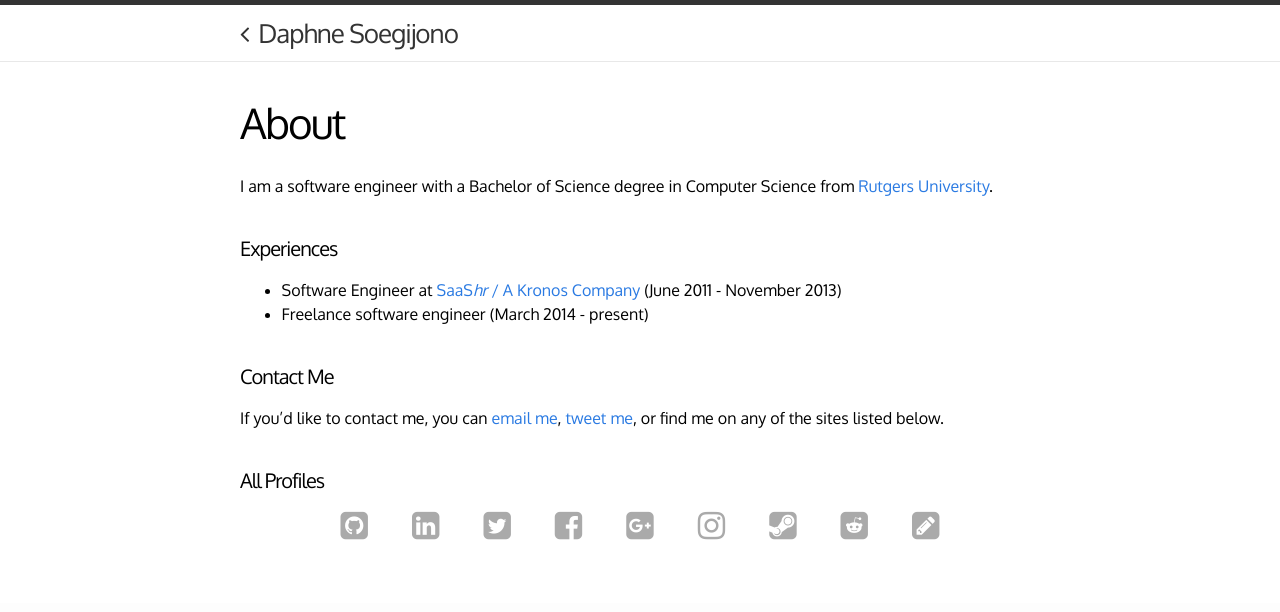
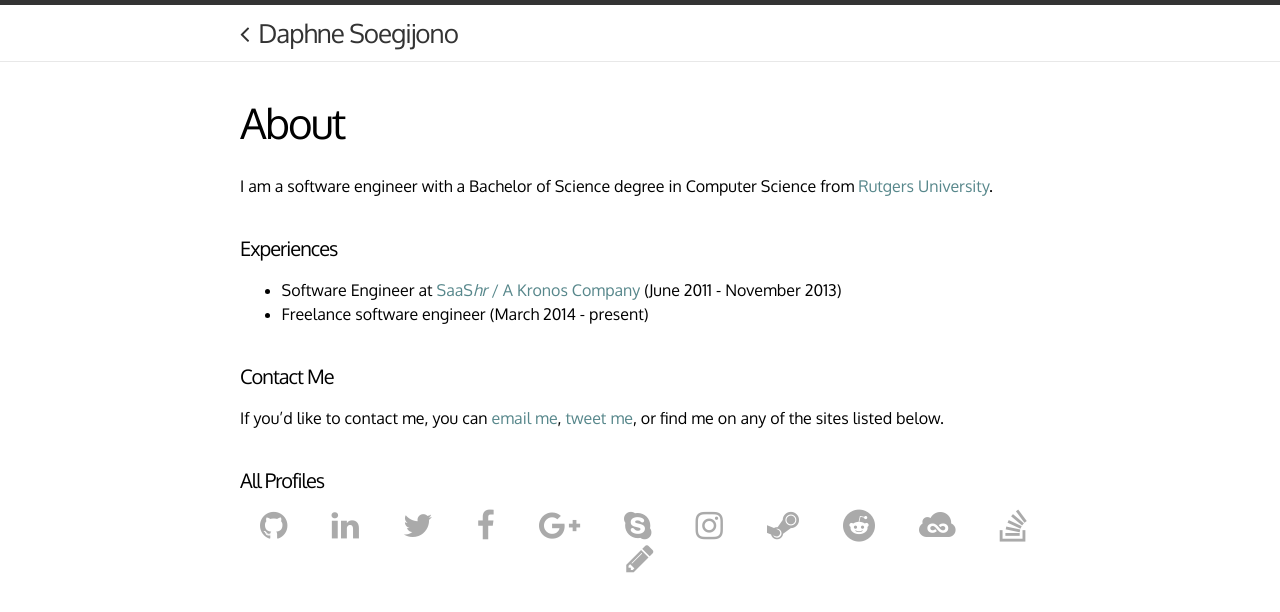
Before and after one commit to dsoegijono/dsoegijono.github.io, a Jekyll site: the page built from about.md, in a window 1280 px wide. Shown: the top 612 px of the page. Built offline with Jekyll 4.4.1, drawn with Linux system fonts in a browser that asks for light colours; nearby versions of some CDN libraries.

Commit message:
Small update
Add profile links
New link colors
Change email address

```diff
--- a/_includes/profiles.html
+++ b/_includes/profiles.html
@@ -1,30 +1,39 @@
 <div class="profiles">
     <a title="GitHub" href="https://www.github.com/{{ site.username }}">
         <!-- TODO: {{ site.data.accounts.github.site }} -->
-        <i class="fa fa-github-square fa-2x"></i>
+        <i class="fa fa-github fa-2x"></i>
     </a>
     <a title="LinkedIn" href="http://www.linkedin.com/in/{{ site.username }}">
-        <i class="fa fa-linkedin-square fa-2x"></i>
+        <i class="fa fa-linkedin fa-2x"></i>
     </a>
     <a title="Twitter" href="https://www.twitter.com/{{ site.username }}">
-        <i class="fa fa-twitter-square fa-2x"></i>
+        <i class="fa fa-twitter fa-2x"></i>
     </a>
     <a title="Facebook" href="https://www.facebook.com/d.soegijono">
-        <i class="fa fa-facebook-square fa-2x"></i>
+        <i class="fa fa-facebook fa-2x"></i>
     </a>
     <a title="Google+" href="https://plus.google.com/105299270876688639508/">
-        <i class="fa fa-google-plus-square fa-2x"></i>
+        <i class="fa fa-google-plus fa-2x"></i>
+    </a>
+    <a title="Skype" href="skype:{{ site.username }}?userinfo">
+        <i class="fa fa-skype fa-2x"></i>
     </a>
     <a title="Instagram" href="http://instagram.com/{{ site.username }}">
         <i class="fa fa-instagram fa-2x"></i>
     </a>
     <a title="Steam" href="http://steamcommunity.com/id/an0nymouz">
-        <i class="fa fa-steam-square fa-2x"></i>
+        <i class="fa fa-steam fa-2x"></i>
     </a>
     <a title="Reddit" href="http://www.reddit.com/user/thisisdee">
-        <i class="fa fa-reddit-square fa-2x"></i>
+        <i class="fa fa-reddit fa-2x"></i>
+    </a>
+    <a title="jsfiddle" href="http://jsfiddle.net/user/dsoegijono/">
+        <i class="fa fa-jsfiddle fa-2x"></i>
+    </a>
+    <a title="stackoverflow" href="http://stackoverflow.com/users/861815/dee">
+        <i class="fa fa-stack-overflow fa-2x"></i>
     </a>
     <a title="Blog" href="http://dsoegijono.blogspot.com">
-        <i class="fa fa-pencil-square fa-2x"></i>
+        <i class="fa fa-pencil fa-2x"></i>
     </a>
 </div>
--- a/about.md
+++ b/about.md
@@ -17,4 +17,4 @@ I am a software engineer with a Bachelor of Science degree in Computer Science f
 
 ####Contact Me
 
-If you'd like to contact me, you can <a href="mailto:me@daphnesoegijono.com">email me</a>, <a title="Twitter" href="https://www.twitter.com/dsoegijono">tweet me</a>, or find me on any of the sites listed below.
+If you'd like to contact me, you can <a href="mailto:d.soegijono@gmail.com">email me</a>, <a title="Twitter" href="https://www.twitter.com/dsoegijono">tweet me</a>, or find me on any of the sites listed below.
--- a/css/main.css
+++ b/css/main.css
@@ -21,9 +21,9 @@ body {
 
 h1, h2, h3, h4, h5, h6 { font-size: 100%; font-weight: 400; }
 
-a         { color: #2a7ae2; text-decoration: none; }
-a:hover   { color: #000; text-decoration: underline; }
-a:visited { color: #205caa; }
+a         { color: #57878b; text-decoration: none; }
+a:hover   { color: #3a515f; text-decoration: underline; }
+a:visited { color: #57878b; }
 
 /* Utility */
 
@@ -179,7 +179,7 @@ a:visited { color: #205caa; }
 }
 
 .profiles a:hover {
-  color: #2a7ae2;
+  color: #57878b;
 }
 
 /* Home styles */
--- a/index.html
+++ b/index.html
@@ -8,14 +8,13 @@ description: The personal website of Daphne Soegijono.
 <div style="padding-top: 30%;"></div>
 <div class="profiles">
     <a title="GitHub" href="https://www.github.com/dsoegijono">
-        <!-- TODO: {{ site.data.accounts.github.site }} -->
         <i class="fa fa-github-square fa-4x"></i>
     </a>
     <a title="LinkedIn" href="http://www.linkedin.com/in/dsoegijono/">
         <i class="fa fa-linkedin-square fa-4x"></i>
     </a>
 
-    <a title="email" href="mailto:me@daphnesoegijono.com">
+    <a title="email" href="mailto:d.soegijono@gmail.com">
         <i class="fa fa-envelope-square fa-4x"></i>
     </a>
 </div>
```
